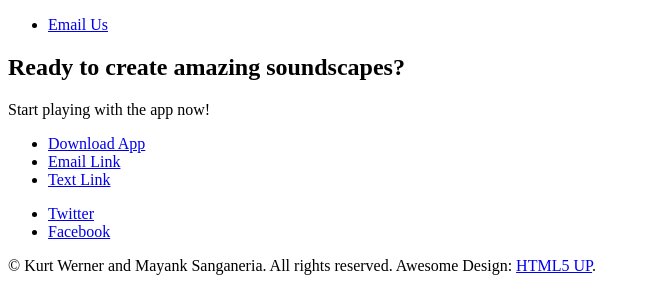
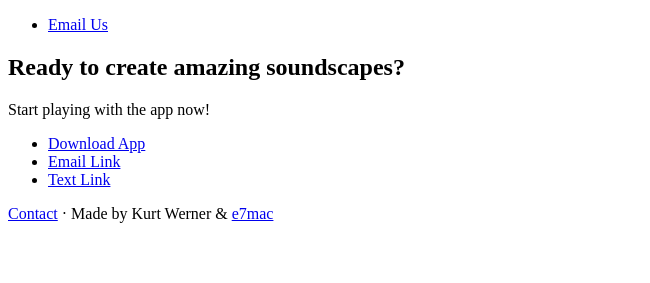
Before and after one commit to e7mac/grainproc-website, a plain HTML site: page index.html in a window 1280 px wide. Shown: the part 1905-2188 px from the top of the page, without its empty margins (0-650 px from the left). After the commit the page ends 2136 px from the top, so only its background shows below. Drawn offline with Linux system fonts and the light colour scheme; a script that the page names is missing.

Commit message:
footer: standardize (Contact · Made by Kurt Werner & e7mac); drop template social/credit
Co-Authored-By: Claude Opus 4.8 <noreply@anthropic.com>

```diff
--- a/index.html
+++ b/index.html
@@ -141,11 +141,7 @@
 		<!-- Footer -->
 			<footer id="footer">
 
-				<ul class="icons">
-					<li><a href="http://twitter.com/grainproc" class="icon circle fa-twitter"><span class="label">Twitter</span></a></li>
-					<li><a href="http://facebook.com/grainproc" class="icon circle fa-facebook"><span class="label">Facebook</span></a></li>
-				</ul>
-				<span class="copyright">&copy; Kurt Werner and Mayank Sanganeria. All rights reserved. Awesome Design: <a href="http://html5up.net">HTML5 UP</a>.</span>
+				<span class="copyright"><a href="mailto:hello@grainproc.com">Contact</a> &middot; Made by Kurt Werner &amp; <a href="https://e7mac.com">e7mac</a></span>
 			</footer>
 
 	</body>
```
